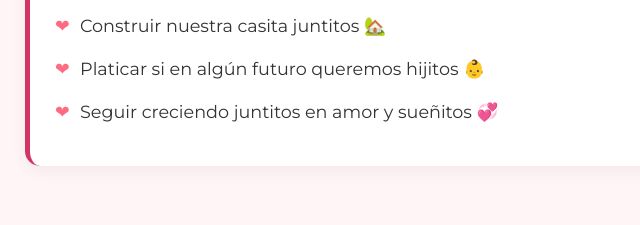
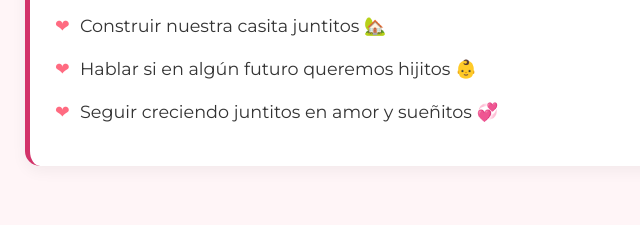
Before and after one commit to Lungpathvr/Lungpathvr.ghithub.io, a plain HTML site: page metas.html in a window 1280 px wide. Shown: the part 1860-2085 px from the top of the page, 235-875 px from the left. Drawn offline with Linux system fonts and the light colour scheme.

Commit message:
Update metas.htmlw

```diff
--- a/metas.html
+++ b/metas.html
@@ -64,7 +64,7 @@
 
                 <div class="meta-item">Decidir en qué rinconcito del mundo haremos nuestra vidita <span>🌎</span></div>
                 <div class="meta-item">Construir nuestra casita juntitos <span>🏡</span></div>
-                <div class="meta-item">Platicar si en algún futuro queremos hijitos <span>👶</span></div>
+                <div class="meta-item">Hablar si en algún futuro queremos hijitos <span>👶</span></div>
                 <div class="meta-item">Seguir creciendo juntitos en amor y sueñitos <span>💞</span></div>
             </div>
         </div>
```
